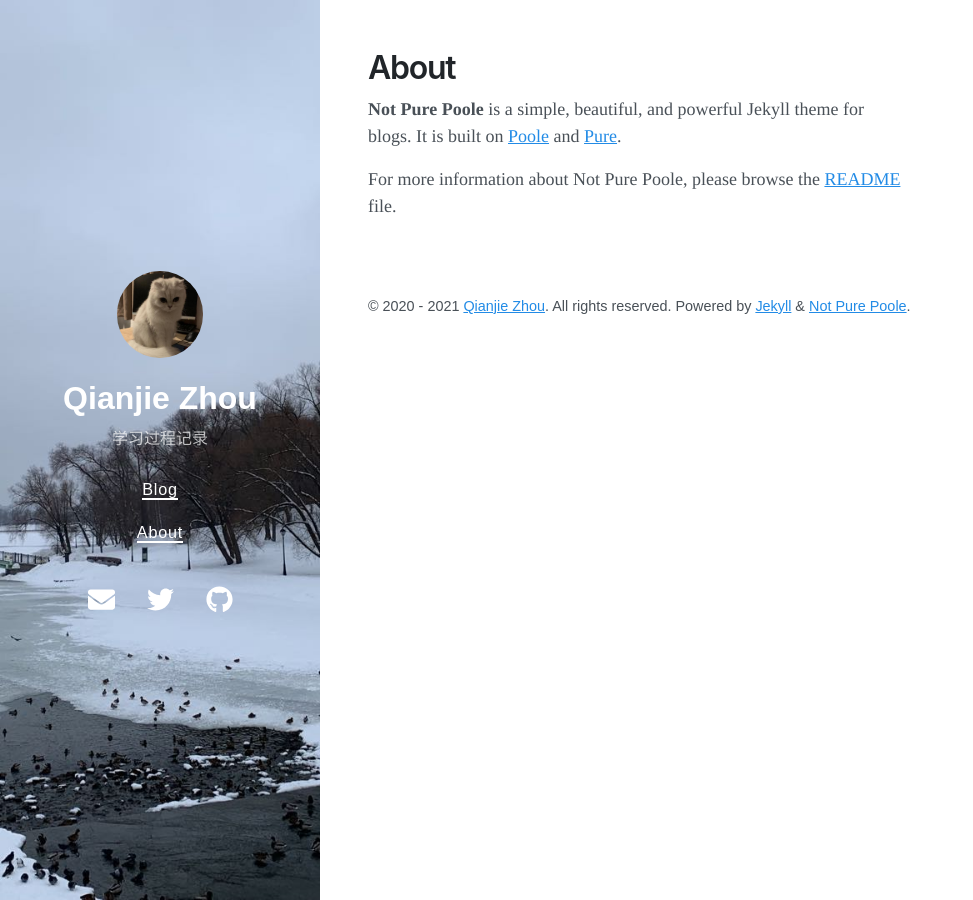
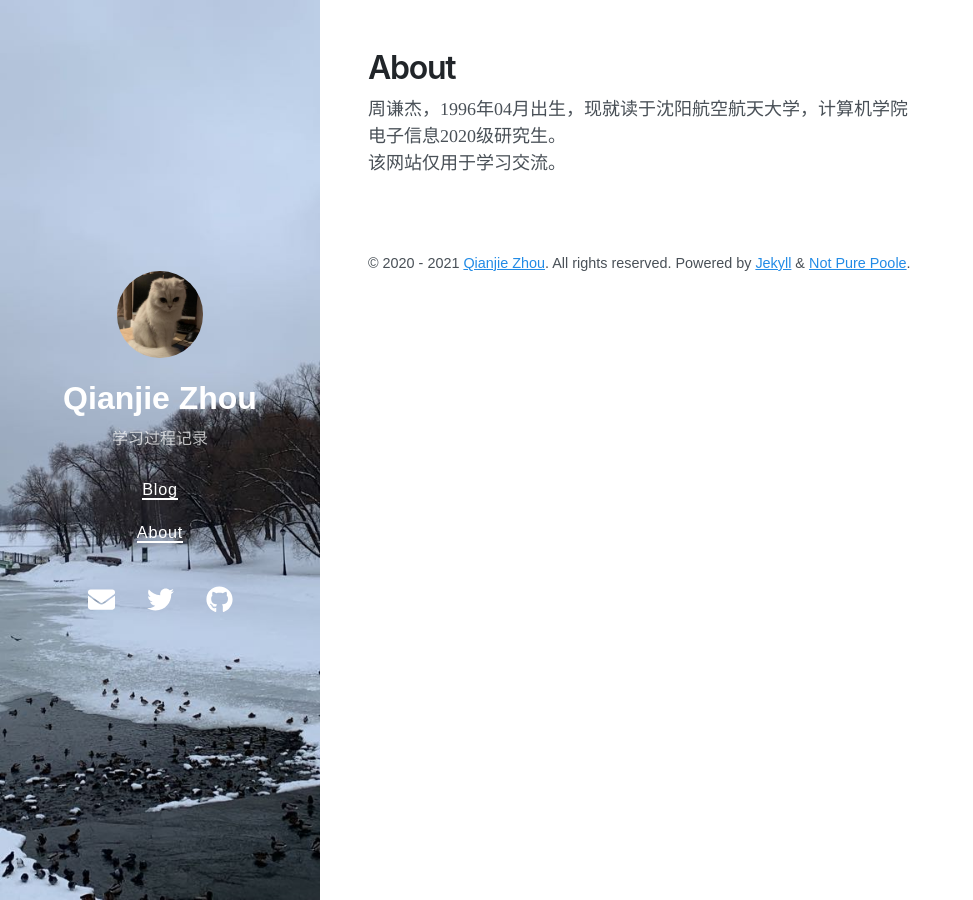
Before and after one commit to qianjiezhou/qianjiezhou.github.io, a Jekyll site: the page built from about.md, in a window 1280 px wide. Shown: the whole page, without its empty margins (0-973 px from the left). Built offline with Jekyll 4.4.1, drawn with Linux system fonts in a browser that asks for light colours; nearby versions of some CDN libraries.

Commit message:
Update about.md

```diff
--- a/about.md
+++ b/about.md
@@ -2,7 +2,5 @@
 layout: page
 title: About
 ---
-
-**Not Pure Poole** is a simple, beautiful, and powerful Jekyll theme for blogs. It is built on [Poole](https://github.com/poole/poole) and [Pure](https://purecss.io/).
-
-For more information about Not Pure Poole, please browse the [README](https://github.com/vszhub/not-pure-poole) file.
+周谦杰，1996年04月出生，现就读于沈阳航空航天大学，计算机学院电子信息2020级研究生。\
+该网站仅用于学习交流。
```
